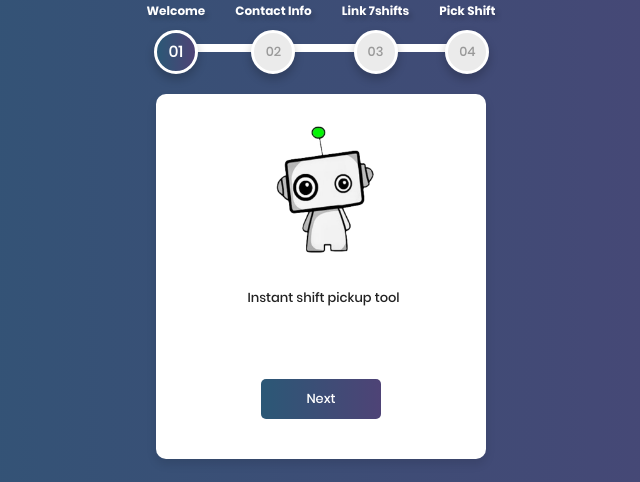
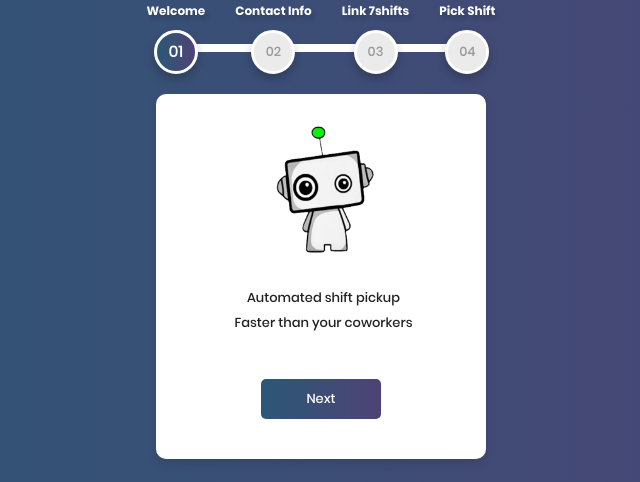
Before and after one commit to 7urtles/auto7shifts, a Flask app: page / in a window 1280 px wide. Shown: the part 149-631 px from the top of the page, without its empty margins (319-959 px from the left). Run offline with Flask 2, Linux system fonts and the light colour scheme; some libraries are stand-ins or nearby versions.

Commit message:
Update index.html

```diff
--- a/templates/index.html
+++ b/templates/index.html
@@ -41,7 +41,7 @@
                 <fieldset>
                     <div class="form-group text-center">
                         <img src="{{ url_for('static', filename='Mini-Robot.png')}}" class="mt-1fa mx-auto d-block w-75 h-75" alt="robot">
-                        <p class="mt-1 px-2">Instant shift pickup tool</p>
+                        <p class="mt-1 px-2">Automated shift pickup<br>Faster than your coworkers</p>
                     </div>
                 </fieldset>
 
```
